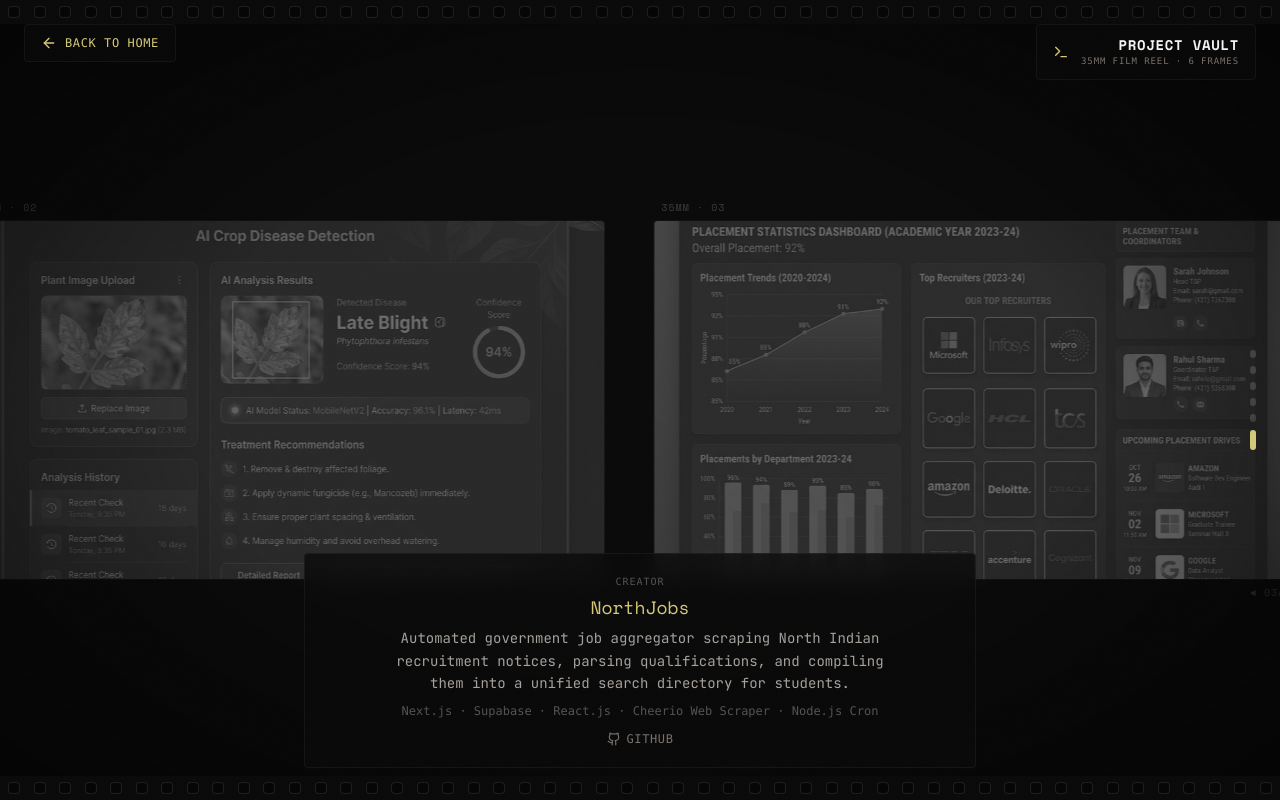
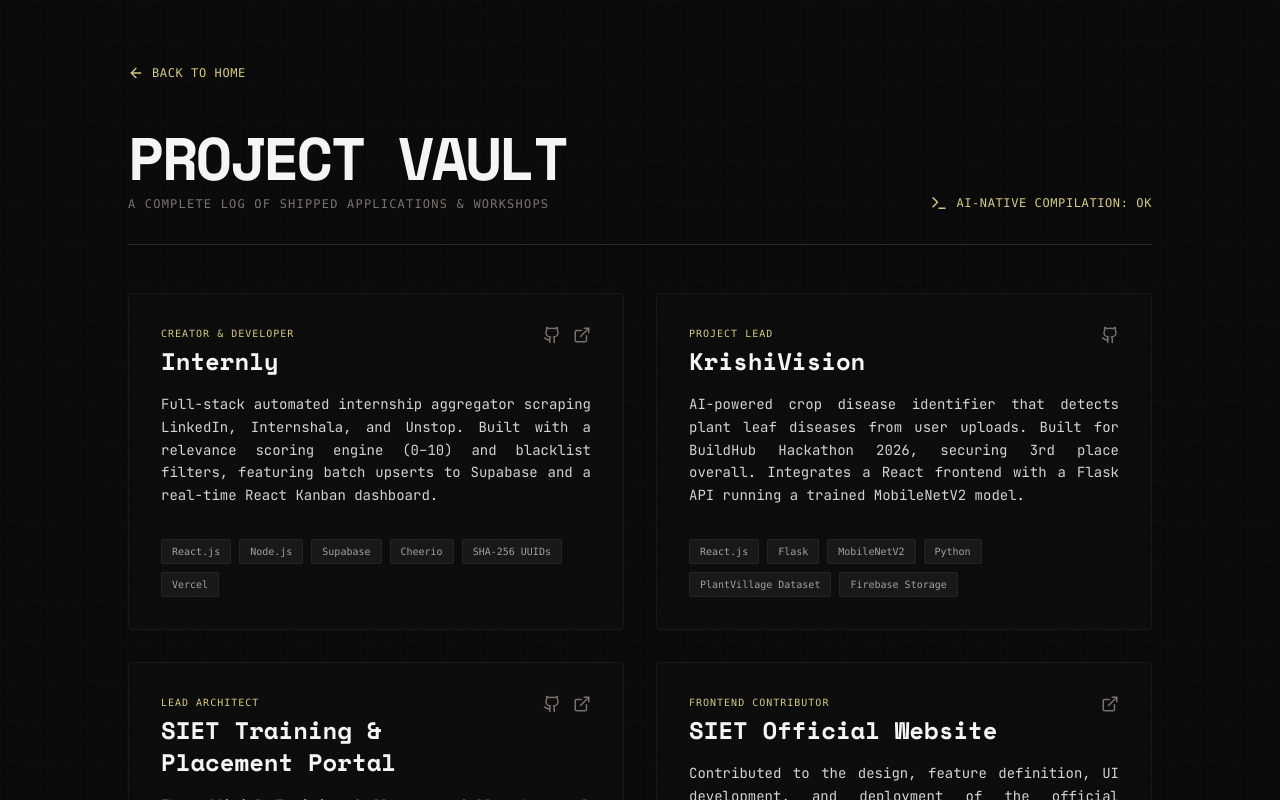
Before and after one commit to vermaaaditya/Portfolio, a React (Vite) app: page /projects in a window 1280 px wide. Shown: the top 800 px of the page. Built offline with nearby package versions, Linux system fonts and the light colour scheme.

Commit message:
fix: move Film Reel to Home page, restore Project Vault grid

```diff
--- a/src/components/ProjectsGrid.jsx
+++ b/src/components/ProjectsGrid.jsx
@@ -1,122 +1,81 @@
 import React from 'react';
 import { Link } from 'react-router-dom';
-import { motion } from 'framer-motion';
-import { ExternalLink, ArrowRight } from 'lucide-react';
+import { ArrowRight } from 'lucide-react';
+import FilmReel from './FilmReel';
 
-// Showcasing only the 3 specific projects requested by the user
-const featuredProjects = [
+// All projects with images for the film reel showcase
+const allProjects = [
   {
     id: 'internly',
     name: 'Internly',
-    description: 'Full-stack automated internship aggregator scraping LinkedIn, Internshala, and Unstop, with ATS matching and Kanban dashboard.',
-    tech: ['React', 'Node.js', 'Supabase', 'Cheerio'],
-    link: 'https://internly-eta.vercel.app'
+    role: 'Creator & Developer',
+    description: 'Full-stack automated internship aggregator scraping LinkedIn, Internshala, and Unstop. Built with a relevance scoring engine (0–10) and blacklist filters, featuring batch upserts to Supabase and a real-time React Kanban dashboard.',
+    tech: ['React.js', 'Node.js', 'Supabase', 'Cheerio', 'SHA-256 UUIDs', 'Vercel'],
+    image: '/assets/projects/internly.png',
+    liveLink: 'https://internly-eta.vercel.app',
+    githubLink: 'https://github.com/vermaaaditya'
+  },
+  {
+    id: 'krishivision',
+    name: 'KrishiVision',
+    role: 'Project Lead',
+    description: 'AI-powered crop disease identifier that detects plant leaf diseases from user uploads. Built for BuildHub Hackathon 2026, securing 3rd place overall. Integrates a React frontend with a Flask API running a trained MobileNetV2 model.',
+    tech: ['React.js', 'Flask', 'MobileNetV2', 'Python', 'PlantVillage Dataset', 'Firebase Storage'],
+    image: '/assets/projects/krishivision.png',
+    liveLink: null,
+    githubLink: 'https://github.com/vermaaaditya'
   },
   {
     id: 'siettpo',
-    name: 'TPC Web Portal',
-    description: 'Official Training & Placement Cell portal for SIET Panchkula, live in production and actively maintained by the development team.',
-    tech: ['React', 'Vite', 'Tailwind', 'Vercel'],
-    link: 'https://siettpo.vercel.app'
+    name: 'SIET Training & Placement Portal',
+    role: 'Lead Architect',
+    description: 'The official Training & Placement Cell web portal for SIET Panchkula. Built to streamline placement statistics, coordinator contact info, and training details. Live in production and actively maintained.',
+    tech: ['React.js', 'Vite', 'Tailwind CSS', 'Vercel CI/CD', 'Production Deploy'],
+    image: '/assets/projects/siettpo.png',
+    liveLink: 'https://siettpo.vercel.app',
+    githubLink: 'https://github.com/vermaaaditya'
   },
   {
     id: 'siet-website',
     name: 'SIET Official Website',
-    description: "Contributed to features, UI development, and deployment of SIET Panchkula's official institutional portal",
-    tech: ['HTML/CSS', 'React', 'Responsive', 'Vite'],
-    link: 'https://sietpanchkula.ac.in'
+    role: 'Frontend Contributor',
+    description: "Contributed to the design, feature definition, UI development, and deployment of the official institutional website for the State Institute of Engineering & Technology, Panchkula. Live in production at sietpanchkula.ac.in.",
+    tech: ['HTML/CSS', 'JavaScript', 'Responsive Design', 'Vite', 'Production Support'],
+    image: '/assets/projects/siet-website.png',
+    liveLink: 'https://sietpanchkula.ac.in',
+    githubLink: null
+  },
+  {
+    id: 'autonex-site',
+    name: 'AUTONEX Club Web Portal',
+    role: 'Co-Founder & President',
+    description: 'Official portal for the Robotics & Automation Club at SIET Panchkula. Represents club initiatives, handles workshop registrations, displays robotics projects, and manages club member records.',
+    tech: ['React.js', 'Vite', 'Tailwind CSS', 'Framer Motion', 'Lucide Icons'],
+    image: '/assets/projects/autonex.png',
+    liveLink: null,
+    githubLink: 'https://github.com/vermaaaditya'
+  },
+  {
+    id: 'northjobs',
+    name: 'NorthJobs',
+    role: 'Creator',
+    description: 'Automated government job aggregator scraping North Indian recruitment notices, parsing qualifications, and compiling them into a unified search directory for students.',
+    tech: ['Next.js', 'Supabase', 'React.js', 'Cheerio Web Scraper', 'Node.js Cron'],
+    image: '/assets/projects/northjobs.png',
+    liveLink: null,
+    githubLink: 'https://github.com/vermaaaditya'
   }
 ];
 
-const containerVariants = {
-  hidden: { opacity: 0 },
-  visible: {
-    opacity: 1,
-    transition: {
-      staggerChildren: 0.15
-    }
-  }
-};
-
-const cardVariants = {
-  hidden: { opacity: 0, y: 25 },
-  visible: {
-    opacity: 1,
-    y: 0,
-    transition: { type: "spring", stiffness: 100, damping: 15 }
-  }
-};
-
 export default function ProjectsGrid() {
   return (
-    <section className="relative w-full max-w-5xl mx-auto my-24 px-6 select-none z-10">
+    <section className="relative w-full select-none z-10">
 
-      {/* Header */}
-      <div className="mb-12 text-center md:text-left">
-        <p className="font-mono text-[#d4c97a] text-xs uppercase tracking-widest mb-2">
-          CURATED APPLICATIONS
-        </p>
-        <h2 className="text-3xl md:text-5xl font-heading font-bold text-stone-100 tracking-tight">
-          Selected Works
-        </h2>
-      </div>
+      {/* Film Reel */}
+      <FilmReel projects={allProjects} />
 
-      {/* Grid Container */}
-      <motion.div
-        variants={containerVariants}
-        initial="hidden"
-        whileInView="visible"
-        viewport={{ once: true, margin: "-100px" }}
-        className="grid grid-cols-1 md:grid-cols-2 lg:grid-cols-3 gap-6"
-      >
-        {featuredProjects.map((project) => (
-          <motion.div
-            key={project.id}
-            variants={cardVariants}
-            whileHover={{ y: -4 }}
-            className="project-glass p-6 flex flex-col justify-between h-full rounded-[4px] relative group hover:border-[#d4c97a]/30 hover:shadow-[0_0_20px_rgba(212,201,122,0.06)] transition-all duration-300 cursor-pointer"
-          >
-            {/* Top Row: Title & Link */}
-            <div>
-              <div className="flex justify-between items-start gap-4 mb-3">
-                <h3 className="font-heading font-semibold text-lg md:text-xl text-stone-200 group-hover:text-[#d4c97a] transition-colors">
-                  {project.name}
-                </h3>
-                {project.link && (
-                  <a
-                    href={project.link}
-                    target="_blank"
-                    rel="noopener noreferrer"
-                    className="text-stone-500 hover:text-[#d4c97a] transition-colors shrink-0 pt-1"
-                  >
-                    <ExternalLink className="w-4.5 h-4.5" />
-                  </a>
-                )}
-              </div>
-
-              {/* Description */}
-              <p className="text-stone-400 font-sans text-xs md:text-sm leading-relaxed mb-6">
-                {project.description}
-              </p>
-            </div>
-
-            {/* Bottom Row: Tech Tags */}
-            <div className="flex flex-wrap gap-1.5 mt-auto">
-              {project.tech.map((tag) => (
-                <span
-                  key={tag}
-                  className="font-mono text-[10px] text-stone-400 bg-white/5 border border-white/5 rounded-[2px] px-2 py-0.5"
-                >
-                  {tag}
-                </span>
-              ))}
-            </div>
-          </motion.div>
-        ))}
-      </motion.div>
-
-      {/* Action footer link */}
-      <div className="mt-12 flex flex-col items-center relative z-20">
+      {/* Action footer link — View All Projects */}
+      <div className="flex flex-col items-center relative z-20 -mt-8 md:mt-0 pb-12">
         <Link
           to="/projects"
           className="inline-flex items-center gap-2.5 font-mono text-xs uppercase tracking-wider text-[#d4c97a] hover:text-stone-100 bg-[#111111] hover:bg-[#151515] border border-brand-border px-5 py-3 transition-all cursor-pointer shadow-md"
--- a/src/pages/Projects.jsx
+++ b/src/pages/Projects.jsx
@@ -1,8 +1,15 @@
 import React, { useEffect } from 'react';
 import { Link } from 'react-router-dom';
 import { motion } from 'framer-motion';
-import { ArrowLeft, Terminal } from 'lucide-react';
-import FilmReel from '../components/FilmReel';
+import { ArrowLeft, ExternalLink, Terminal } from 'lucide-react';
+
+// Custom GitHub Icon SVG to bypass missing brand icons in newer lucide-react
+const GithubIcon = ({ className }) => (
+  <svg className={className} viewBox="0 0 24 24" fill="none" stroke="currentColor" strokeWidth="2" strokeLinecap="round" strokeLinejoin="round">
+    <path d="M15 22v-4a4.8 4.8 0 0 0-1-3.5c3 0 6-2 6-5.5.08-1.25-.27-2.48-1-3.5.28-1.15.28-2.35 0-3.5 0 0-1 0-3 1.5-2.64-.5-5.36-.5-8 0C6 2 5 2 5 2c-.3 1.15-.3 2.35 0 3.5A5.403 5.403 0 0 0 4 9c0 3.5 3 5.5 6 5.5-.39.49-.68 1.05-.85 1.65-.17.6-.22 1.23-.2 1.85v4" />
+    <path d="M9 18c-4.51 2-5-2-7-2" />
+  </svg>
+);
 
 const allProjects = [
   {
@@ -11,7 +18,6 @@
     role: 'Creator & Developer',
     description: 'Full-stack automated internship aggregator scraping LinkedIn, Internshala, and Unstop. Built with a relevance scoring engine (0–10) and blacklist filters, featuring batch upserts to Supabase and a real-time React Kanban dashboard.',
     tech: ['React.js', 'Node.js', 'Supabase', 'Cheerio', 'SHA-256 UUIDs', 'Vercel'],
-    image: '/assets/projects/internly.png',
     liveLink: 'https://internly-eta.vercel.app',
     githubLink: 'https://github.com/vermaaaditya'
   },
@@ -21,7 +27,6 @@
     role: 'Project Lead',
     description: 'AI-powered crop disease identifier that detects plant leaf diseases from user uploads. Built for BuildHub Hackathon 2026, securing 3rd place overall. Integrates a React frontend with a Flask API running a trained MobileNetV2 model.',
     tech: ['React.js', 'Flask', 'MobileNetV2', 'Python', 'PlantVillage Dataset', 'Firebase Storage'],
-    image: '/assets/projects/krishivision.png',
     liveLink: null,
     githubLink: 'https://github.com/vermaaaditya'
   },
@@ -31,7 +36,6 @@
     role: 'Lead Architect',
     description: 'The official Training & Placement Cell web portal for SIET Panchkula. Built to streamline placement statistics, coordinator contact info, and training details. Live in production and actively maintained.',
     tech: ['React.js', 'Vite', 'Tailwind CSS', 'Vercel CI/CD', 'Production Deploy'],
-    image: '/assets/projects/siettpo.png',
     liveLink: 'https://siettpo.vercel.app',
     githubLink: 'https://github.com/vermaaaditya'
   },
@@ -41,7 +45,6 @@
     role: 'Frontend Contributor',
     description: "Contributed to the design, feature definition, UI development, and deployment of the official institutional website for the State Institute of Engineering & Technology, Panchkula. Live in production at sietpanchkula.ac.in.",
     tech: ['HTML/CSS', 'JavaScript', 'Responsive Design', 'Vite', 'Production Support'],
-    image: '/assets/projects/siet-website.png',
     liveLink: 'https://sietpanchkula.ac.in',
     githubLink: null
   },
@@ -51,7 +54,6 @@
     role: 'Co-Founder & President',
     description: 'Official portal for the Robotics & Automation Club at SIET Panchkula. Represents club initiatives, handles workshop registrations, displays robotics projects, and manages club member records.',
     tech: ['React.js', 'Vite', 'Tailwind CSS', 'Framer Motion', 'Lucide Icons'],
-    image: '/assets/projects/autonex.png',
     liveLink: null,
     githubLink: 'https://github.com/vermaaaditya'
   },
@@ -61,11 +63,27 @@
     role: 'Creator',
     description: 'Automated government job aggregator scraping North Indian recruitment notices, parsing qualifications, and compiling them into a unified search directory for students.',
     tech: ['Next.js', 'Supabase', 'React.js', 'Cheerio Web Scraper', 'Node.js Cron'],
-    image: '/assets/projects/northjobs.png',
     liveLink: null,
     githubLink: 'https://github.com/vermaaaditya'
   }
 ];
+
+const containerVariants = {
+  hidden: { opacity: 0 },
+  visible: {
+    opacity: 1,
+    transition: { staggerChildren: 0.1 }
+  }
+};
+
+const cardVariants = {
+  hidden: { opacity: 0, y: 20 },
+  visible: {
+    opacity: 1,
+    y: 0,
+    transition: { type: "spring", stiffness: 100, damping: 15 }
+  }
+};
 
 export default function Projects() {
   // Scroll to top on page mount
@@ -74,47 +92,112 @@
   }, []);
 
   return (
-    <div className="w-full min-h-screen bg-[#0a0a0a] text-stone-200 relative overflow-hidden select-none">
+    <div className="w-full min-h-screen bg-brand-bg text-stone-200 py-16 px-6 relative overflow-hidden select-none">
 
       {/* Background Grid */}
-      <div className="fixed inset-0 bg-[linear-gradient(rgba(255,255,255,0.008)_1px,transparent_1px),linear-gradient(90deg,rgba(255,255,255,0.008)_1px,transparent_1px)] bg-[size:40px_40px] pointer-events-none z-0" />
+      <div className="absolute inset-0 bg-[linear-gradient(rgba(255,255,255,0.008)_1px,transparent_1px),linear-gradient(90deg,rgba(255,255,255,0.008)_1px,transparent_1px)] bg-[size:40px_40px] pointer-events-none z-0" />
 
-      {/* Floating Navigation — back link */}
-      <motion.div
-        initial={{ opacity: 0, x: -20 }}
-        animate={{ opacity: 1, x: 0 }}
-        transition={{ duration: 0.5, delay: 0.2 }}
-        className="fixed top-6 left-6 z-30"
-      >
+      <div className="max-w-5xl mx-auto relative z-10">
+
+        {/* Navigation back */}
+        <div className="mb-10">
           <Link
             to="/"
-          className="inline-flex items-center gap-2 font-mono text-xs uppercase tracking-wider text-[#d4c97a] hover:text-stone-100 transition-colors group cursor-pointer bg-[#0a0a0a]/70 backdrop-blur-sm border border-white/5 px-4 py-2.5 rounded-sm"
+            className="inline-flex items-center gap-2 font-mono text-xs uppercase tracking-wider text-[#d4c97a] hover:text-stone-100 transition-colors group cursor-pointer"
           >
             <ArrowLeft className="w-4 h-4 group-hover:-translate-x-1 transition-transform" />
             Back to Home
           </Link>
-      </motion.div>
+        </div>
 
-      {/* Floating Header — Project Vault title */}
+        {/* Header Title */}
+        <div className="border-b border-brand-border pb-8 mb-12 flex flex-col md:flex-row md:items-end justify-between gap-4">
+          <div>
+            <h1 className="text-4xl md:text-6xl font-heading font-extrabold uppercase tracking-tighter mb-2 text-stone-100">
+              Project Vault
+            </h1>
+            <p className="font-mono text-xs text-stone-500 uppercase tracking-widest">
+              A COMPLETE LOG OF SHIPPED APPLICATIONS & WORKSHOPS
+            </p>
+          </div>
+          <div className="font-mono text-xs text-[#d4c97a] uppercase tracking-wider flex items-center gap-2">
+            <Terminal className="w-4.5 h-4.5" />
+            <span>AI-Native Compilation: OK</span>
+          </div>
+        </div>
+
+        {/* Projects Grid */}
         <motion.div
-        initial={{ opacity: 0, x: 20 }}
-        animate={{ opacity: 1, x: 0 }}
-        transition={{ duration: 0.5, delay: 0.3 }}
-        className="fixed top-6 right-6 z-30 hidden md:flex items-center gap-3 bg-[#0a0a0a]/70 backdrop-blur-sm border border-white/5 px-4 py-2.5 rounded-sm"
+          variants={containerVariants}
+          initial="hidden"
+          animate="visible"
+          className="grid grid-cols-1 md:grid-cols-2 gap-8"
         >
-        <Terminal className="w-4 h-4 text-[#d4c97a]" />
-        <div className="text-right">
-          <span className="block font-heading font-bold text-sm text-stone-100 uppercase tracking-wider">
-            Project Vault
+          {allProjects.map((project) => (
+            <motion.div
+              key={project.id}
+              variants={cardVariants}
+              whileHover={{ y: -4 }}
+              className="project-glass p-6 md:p-8 flex flex-col justify-between rounded-[4px] border border-white/5 hover:border-[#d4c97a]/30 hover:shadow-[0_0_25px_rgba(212,201,122,0.05)] transition-all duration-300 relative group"
+            >
+              <div>
+                {/* Header info */}
+                <div className="flex justify-between items-start gap-4 mb-4">
+                  <div>
+                    <span className="font-mono text-[10px] text-[#d4c97a] uppercase tracking-widest block mb-1">
+                      {project.role}
                     </span>
-          <span className="block font-mono text-[9px] text-stone-500 uppercase tracking-widest">
-            35MM Film Reel · {allProjects.length} Frames
+                    <h2 className="font-heading font-bold text-xl md:text-2xl text-stone-100 group-hover:text-[#d4c97a] transition-colors">
+                      {project.name}
+                    </h2>
+                  </div>
+
+                  {/* Action Links */}
+                  <div className="flex items-center gap-3 shrink-0">
+                    {project.githubLink && (
+                      <a
+                        href={project.githubLink}
+                        target="_blank"
+                        rel="noopener noreferrer"
+                        className="text-stone-500 hover:text-stone-100 transition-colors"
+                      >
+                        <GithubIcon className="w-4.5 h-4.5" />
+                      </a>
+                    )}
+                    {project.liveLink && (
+                      <a
+                        href={project.liveLink}
+                        target="_blank"
+                        rel="noopener noreferrer"
+                        className="text-stone-500 hover:text-[#d4c97a] transition-colors"
+                      >
+                        <ExternalLink className="w-4.5 h-4.5" />
+                      </a>
+                    )}
+                  </div>
+                </div>
+
+                {/* Description */}
+                <p className="text-stone-300 font-sans text-xs md:text-sm leading-relaxed mb-8 text-justify">
+                  {project.description}
+                </p>
+              </div>
+
+              {/* Tech stack */}
+              <div className="flex flex-wrap gap-2 mt-auto">
+                {project.tech.map((tag) => (
+                  <span
+                    key={tag}
+                    className="font-mono text-[10px] text-stone-400 bg-white/5 border border-white/5 rounded-[2px] px-2.5 py-1"
+                  >
+                    {tag}
                   </span>
+                ))}
               </div>
             </motion.div>
-
-      {/* Film Reel */}
-      <FilmReel projects={allProjects} />
+          ))}
+        </motion.div>
+      </div>
     </div>
   );
 }
```
Lines whose indentation alone changed are shown as unchanged.
